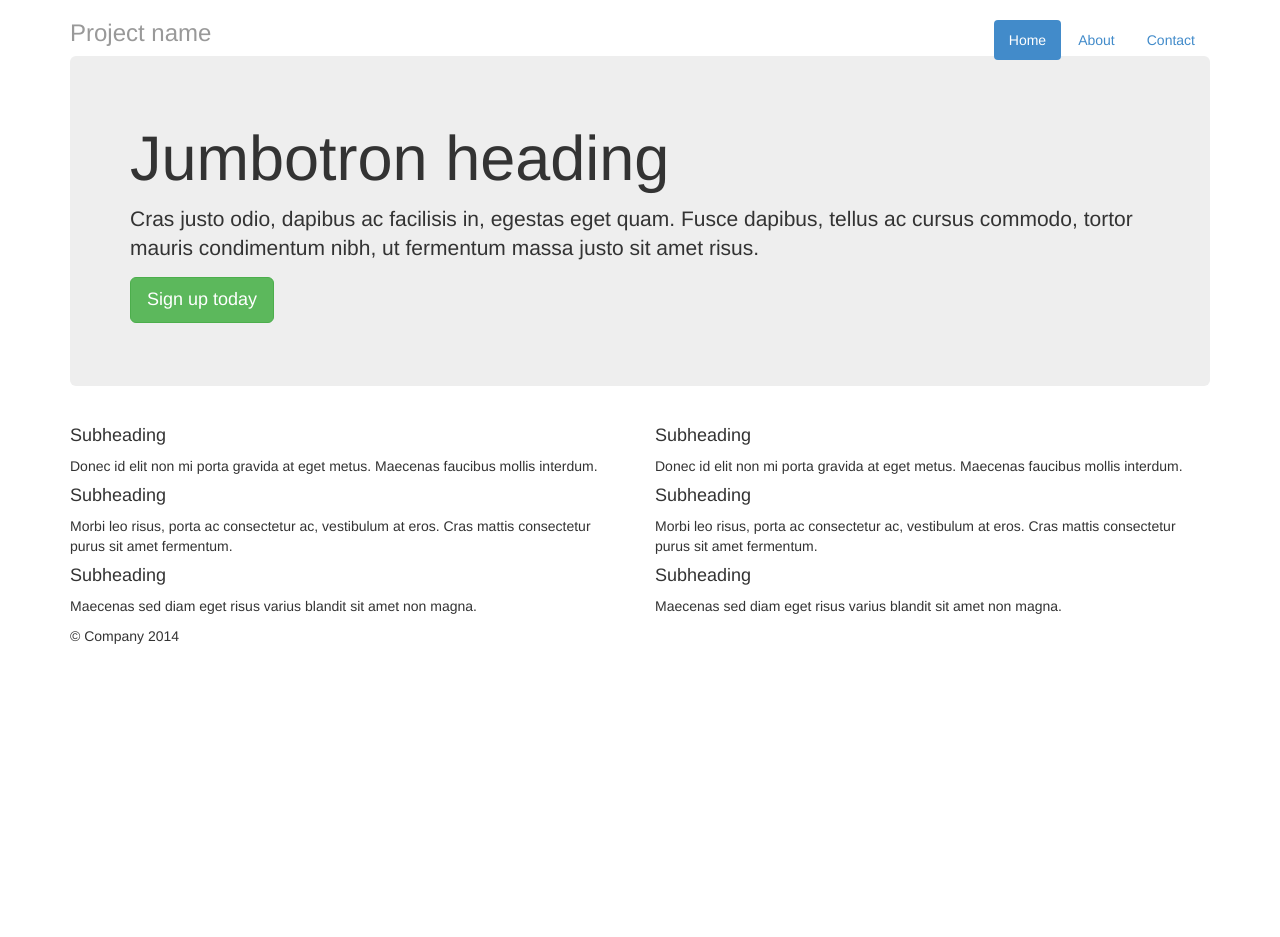
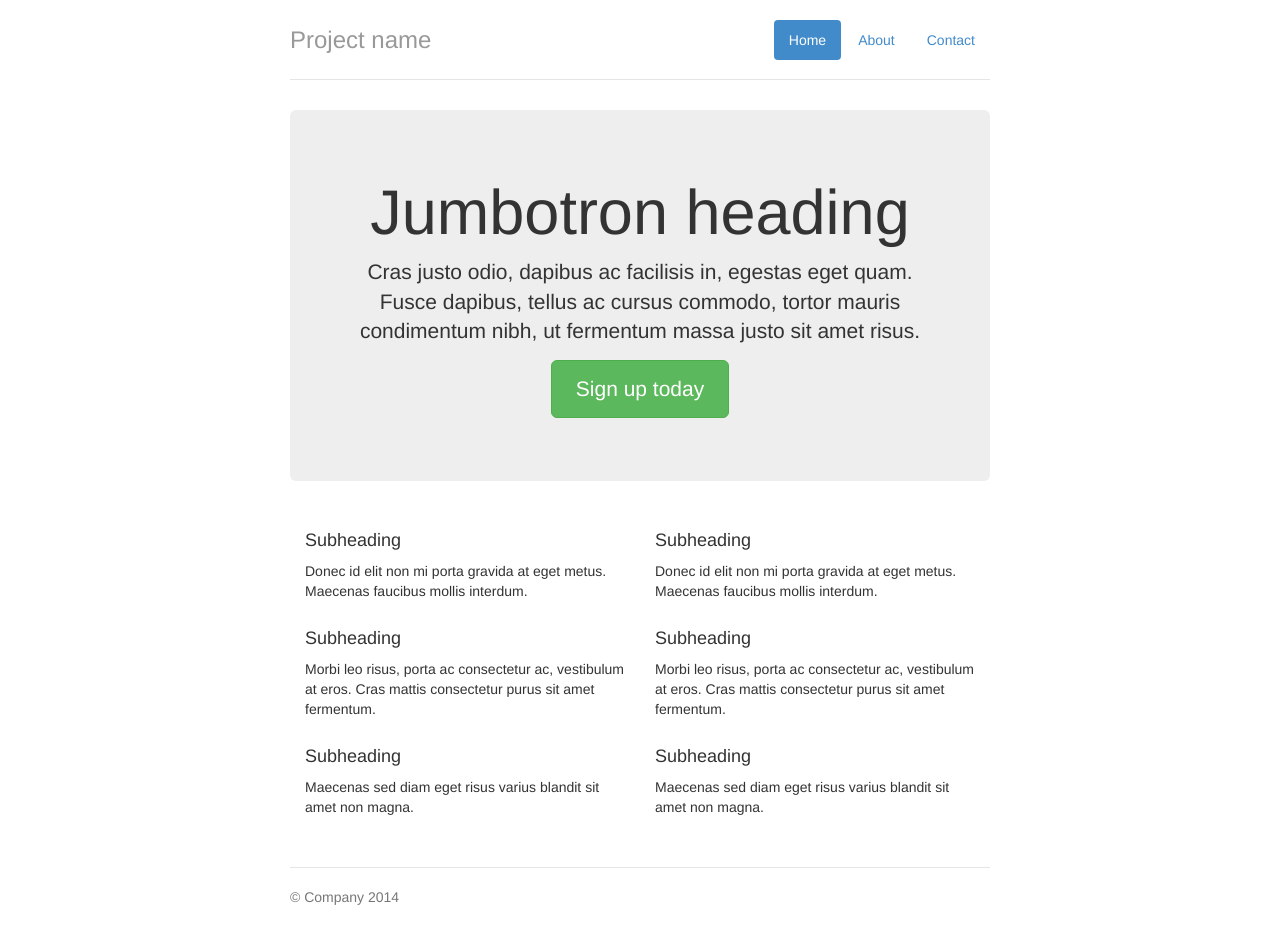
Before and after one commit to lovelyotter/micro-site, a website: page site/index.html in a window 1280 px wide. Before the commit the page ends 800 px from the top, so only its background shows below. Drawn offline with Linux system fonts and the light colour scheme; files that its build step writes are made by us from their sources.

Commit message:
Added template css and fixed links

```diff
--- /dev/null
+++ b/site/css/jumbotron-narrow.css
@@ -0,0 +1,79 @@
+/* Space out content a bit */
+body {
+  padding-top: 20px;
+  padding-bottom: 20px;
+}
+
+/* Everything but the jumbotron gets side spacing for mobile first views */
+.header,
+.marketing,
+.footer {
+  padding-right: 15px;
+  padding-left: 15px;
+}
+
+/* Custom page header */
+.header {
+  border-bottom: 1px solid #e5e5e5;
+}
+/* Make the masthead heading the same height as the navigation */
+.header h3 {
+  padding-bottom: 19px;
+  margin-top: 0;
+  margin-bottom: 0;
+  line-height: 40px;
+}
+
+/* Custom page footer */
+.footer {
+  padding-top: 19px;
+  color: #777;
+  border-top: 1px solid #e5e5e5;
+}
+
+/* Customize container */
+@media (min-width: 768px) {
+  .container {
+    max-width: 730px;
+  }
+}
+.container-narrow > hr {
+  margin: 30px 0;
+}
+
+/* Main marketing message and sign up button */
+.jumbotron {
+  text-align: center;
+  border-bottom: 1px solid #e5e5e5;
+}
+.jumbotron .btn {
+  padding: 14px 24px;
+  font-size: 21px;
+}
+
+/* Supporting marketing content */
+.marketing {
+  margin: 40px 0;
+}
+.marketing p + h4 {
+  margin-top: 28px;
+}
+
+/* Responsive: Portrait tablets and up */
+@media screen and (min-width: 768px) {
+  /* Remove the padding we set earlier */
+  .header,
+  .marketing,
+  .footer {
+    padding-right: 0;
+    padding-left: 0;
+  }
+  /* Space out the masthead */
+  .header {
+    margin-bottom: 30px;
+  }
+  /* Remove the bottom border on the jumbotron for visual effect */
+  .jumbotron {
+    border-bottom: 0;
+  }
+}
--- a/site/index.html
+++ b/site/index.html
@@ -12,10 +12,10 @@
     <title>Narrow Jumbotron Template for Bootstrap</title>
 
     <!-- Bootstrap core CSS -->
-    <link href="../../dist/css/bootstrap.min.css" rel="stylesheet">
+    <link href="css/bootstrap.min.css" rel="stylesheet">
 
     <!-- Custom styles for this template -->
-    <link href="jumbotron-narrow.css" rel="stylesheet">
+    <link href="css/jumbotron-narrow.css" rel="stylesheet">
 
     <!-- Just for debugging purposes. Don't actually copy this line! -->
     <!--[if lt IE 9]><script src="../../assets/js/ie8-responsive-file-warning.js"></script><![endif]-->
```
